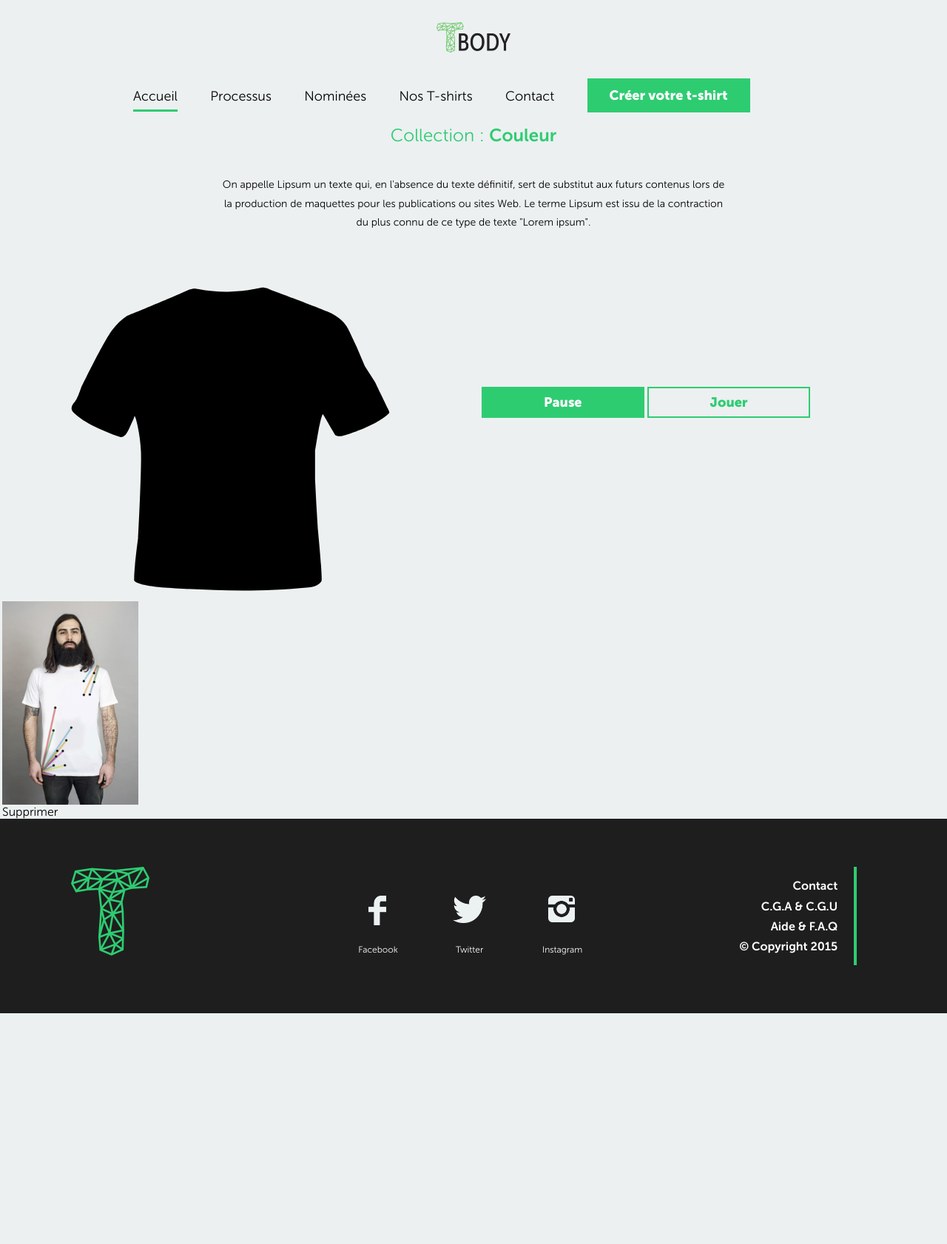
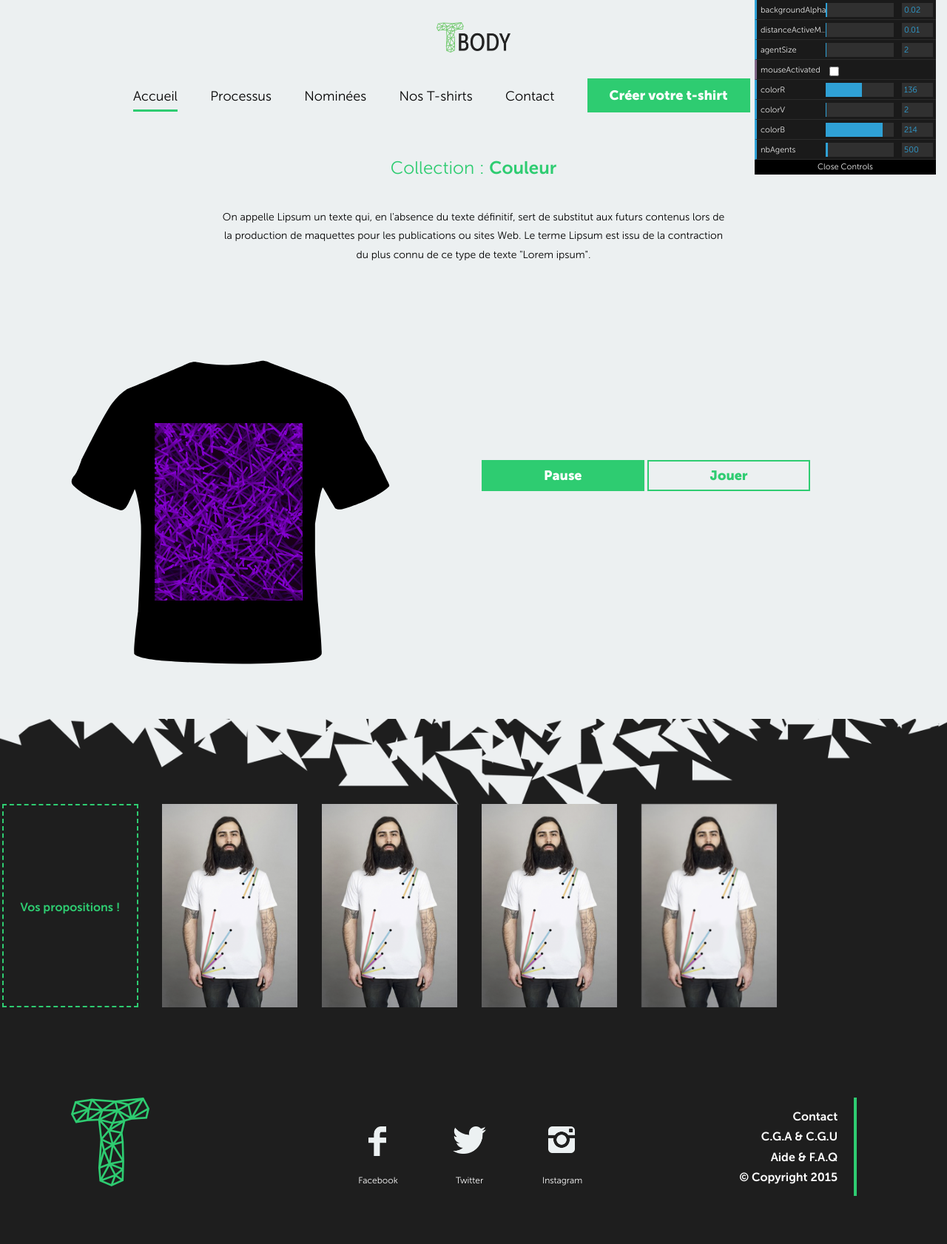
Before and after one commit to emoc11/tbody, a PHP site: page /create_tshirt.php in a window 1280 px wide. Shown: the whole page at 74% size. Before the commit the page ends 1370 px from the top, so only its background shows below. Run offline with PHP 8.4, Linux system fonts and the light colour scheme.

Commit message:
Fin intégration en dure html/css page vote
- Reste js

```diff
--- a/create_tshirt.php
+++ b/create_tshirt.php
@@ -1,16 +1,22 @@
 <?php include("header.php"); ?>
 
-<section class="collection-infos">
+<section>
+
+	<div class="collection-infos">
 
 		<h1 class="collection-infos__name">Collection : <span class="bold">Couleur</span></h1>
 		<div class="collection-infos__description">
 			On appelle Lipsum un texte qui, en l'absence du texte définitif, sert de substitut aux futurs contenus lors de la production de maquettes pour les publications ou sites Web. Le terme Lipsum est issu de la contraction du plus connu de ce type de texte "Lorem ipsum".
 		</div>
 
+	</div>
+
 </section>
 
 
-<section class="onerow tshirt-design">
+<section class="tshirt-design">
+
+	<div class="onerow">
 
 		<div class="col6">
 			<div class="tshirt-design__render">
@@ -42,16 +48,51 @@
 
 		</div>
 
+	</div>
+
 </section>
 
-<section class="creations onerow">
+<section class="creations">
+
+	<div class="onerow">
+
+		<div class="propositions-wrapper col2">
+			<div class="propositions">
+				Vos propositions !
+			</div>
+		</div>
 
 		<div class="creation col2">
+			<a href="#" class="creation__visu">
+				<img src="images/t_shirt_1.png" alt="">
+				<div class="creation__overlay"></div>
+			</a>
+			<a href="#" class="delete">Supprimer</a>
+		</div>
 
-		<div class="creation__visu">
+		<div class="creation col2">
+			<a href="#" class="creation__visu">
 				<img src="images/t_shirt_1.png" alt="">
+				<div class="creation__overlay"></div>
+			</a>
+			<a href="#" class="delete">Supprimer</a>
 		</div>
-		<a class="creation__delete">Supprimer</a>
+
+		<div class="creation col2">
+			<a href="#" class="creation__visu">
+				<img src="images/t_shirt_1.png" alt="">
+				<div class="creation__overlay"></div>
+			</a>
+			<a href="#" class="delete">Supprimer</a>
+		</div>
+
+		<div class="creation col2">
+			<a href="#" class="creation__visu">
+				<img src="images/t_shirt_1.png" alt="">
+				<div class="creation__overlay"></div>
+			</a>
+			<a href="#" class="delete">Supprimer</a>
+		</div>
 
 	</div>
 
--- a/css/style.css
+++ b/css/style.css
@@ -596,6 +596,10 @@ footer .footer-menu a:hover {
   font-size: 14px;
   line-height: 1.8;
 }
+.tshirt-design {
+  display: inline-block;
+  width: 100%;
+}
 .tshirt-design .tshirt-design__render {
   max-width: 440px;
   margin: 0 auto;
@@ -634,8 +638,78 @@ footer .footer-menu a:hover {
   border: solid 2px #2ecc71;
   padding: 8px;
 }
-.creations .creation {
+.creations {
+  padding: 115px 0 0;
+  background: #1e1e1e url("../images/header_presentation.png") no-repeat top;
+  background-size: 100%;
+}
+.creations .propositions-wrapper .propositions {
+  color: #2ecc71;
+  border: dashed 2px #2ecc71;
+  height: 100%;
+  display: block;
+  text-align: center;
+  font-weight: 700;
+  height: 275px;
+  line-height: 275px;
+}
+.creations .creation .creation__visu {
   position: relative;
+  cursor: pointer;
+  display: block;
+  width: 100%;
+}
+.creations .creation .creation__visu img {
+  position: relative;
+  z-index: 1;
+  height: auto;
+}
+.creations .creation .creation__visu .creation__overlay {
+  position: absolute;
+  z-index: 2;
+  top: 0;
+  left: 0;
+  background-color: rgba(119, 196, 149, 0.5);
+  background-image: url("../images/check.png");
+  background-repeat: no-repeat;
+  background-position: center center;
+  background-size: 50%;
+  width: 100%;
+  height: 100%;
+  opacity: 0;
+  -webkit-transition: opacity 0.3s ease-out;
+  transition: opacity 0.3s ease-out;
+}
+.creations .creation .creation__visu:hover .creation__overlay {
+  opacity: 1;
+}
+.creations .creation .delete {
+  margin-top: 15px;
+  display: block;
+  border: solid 2px #ffffff;
+  padding: 8px 0;
+  color: #ffffff;
+  font-weight: 700;
+  font-size: 18px;
+  position: relative;
+  text-align: center;
+  opacity: 0;
+  -webkit-transition: opacity 0.3s ease-out;
+  transition: opacity 0.3s ease-out;
+}
+.creations .creation .delete:before {
+  content: "";
+  position: absolute;
+  top: 9px;
+  left: 10px;
+  width: 22px;
+  height: 20px;
+  display: block;
+  background: url('../images/croix.png') no-repeat;
+  background-size: cover;
+}
+.creations .creation:hover .delete {
+  opacity: 1;
 }
 @font-face {
   font-family: 'MuseoSans';
--- a/css/tshirt-creator.less
+++ b/css/tshirt-creator.less
@@ -20,6 +20,9 @@
 }
 
 .tshirt-design{
+
+	display: inline-block;
+  	width: 100%;
 
 	.tshirt-design__render{
 
@@ -86,10 +89,97 @@
 
 .creations{
 
+	padding: 115px 0 0;
+	background: #1e1e1e url("../images/header_presentation.png") no-repeat top;
+	background-size: 100%;
+
+	.propositions-wrapper{
+		.propositions{
+			color: @green;
+			border: dashed 2px @green;
+			height: 100%;
+			display: block;
+			text-align: center;
+			.bold;
+			height: 275px;
+			line-height: 275px;
+
+		}
+	}
+
 	.creation{
 
-		position: relative;
+		.creation__visu{
 
+			position: relative;
+			cursor: pointer;
+			display: block;
+			width: 100%;
+
+			img{
+				position: relative;
+				z-index: 1;
+				height: auto;
+			}
+
+			.creation__overlay{
+				position: absolute;
+				z-index: 2;
+				top:0;
+				left: 0;
+				background-color: rgba(119, 196, 149, 0.5);
+				background-image: url("../images/check.png");
+				background-repeat: no-repeat;
+				background-position: center center;
+				background-size: 50%;
+				width: 100%;
+				height: 100%;
+				opacity: 0;
+				-webkit-transition: opacity .3s ease-out;
+				transition: opacity .3s ease-out;
+			}
+
+			&:hover{
+
+				.creation__overlay{
+					opacity: 1;
+				}
+
+			}
+
+		}
+
+		.delete{
+			margin-top: 15px;
+			display: block;
+			border: solid 2px @w;
+			padding: 8px 0;
+			color: @w;
+			.bold;
+			font-size: 18px;
+			position: relative;
+			text-align: center;
+			opacity: 0;
+			-webkit-transition: opacity .3s ease-out;
+			transition: opacity .3s ease-out;
+			&:before{
+				content:"";
+				position: absolute;
+				top: 9px;
+				left: 10px;
+				width: 22px;
+				height: 20px;
+				display: block;
+				background: url('../images/croix.png') no-repeat;
+				background-size: cover;
+			}
+		}
+
+		&:hover{
+			.delete{
+				opacity: 1;
+			}
+		}
 	}
 
 }
--- /dev/null
+++ b/js/create_tshirt.js
@@ -0,0 +1,218 @@
+$(function(){
+
+    // Graphics settings
+    var settings ={};
+    settings.displayWidth = 200;
+    settings.displayHeight = 240;
+    settings.backgroundAlpha = 0.02;
+    settings.agentSize = 2;
+    settings.maxIncrement = 1;
+    settings.nbAgents = 500;
+    settings.triangleAlpha = .1;
+    settings.distanceActiveMouse = .01;
+    settings.mouseActivated = false;
+    settings.stopAnimation = false;
+
+    settings.colorR = Math.floor(Math.random() * 256);
+    settings.colorV = Math.floor(Math.random() * 256);
+    settings.colorB = Math.floor(Math.random() * 256);
+
+    // Mouse position
+    var mousePosition = {
+        x: 0,
+        y: 0
+    };
+
+    var displaySizeSquared = settings.displayWidth * settings.displayHeight;
+
+    // Init canvas
+    var canvas = document.getElementById('canvas');
+    canvas.width = settings.displayWidth;
+    canvas.height = settings.displayHeight;
+    var ctx = canvas.getContext("2d");
+
+
+    // Fonction pour lancer l'animation
+    var requestAnimationFrame = window.requestAnimationFrame || window.mozRequestAnimationFrame || window.webkitRequestAnimationFrame || window.msRequestAnimationFrame;
+
+    // Position de l'agent
+    var position = {
+        x: Math.random()*settings.displayWidth,
+        y: Math.random()*settings.displayHeight,
+        update: function(){
+            this.x = Math.random()*settings.displayWidth;
+            this.y = Math.random()*settings.displayHeight;
+        }
+    }
+
+
+    // Fonction pour créer l'agent
+    function createAgent() {
+
+        // Objet AGENT
+        var agent = {}
+
+        agent.x = position.x;
+        agent.xIncrement = (Math.random() * 2 - 1) * settings.maxIncrement;
+        agent.saveXIncr = agent.xIncrement;
+
+        agent.y = position.y;
+        agent.yIncrement = (Math.random() * 2 - 1) * settings.maxIncrement;
+        agent.saveYIncr = agent.yIncrement;
+
+
+        agent.update = function(distanceToMouseSquared) {
+
+            // Dessiner l'agent
+            ctx.fillStyle = "rgb("+ settings.colorR +", "+ settings.colorV +", "+ settings.colorB +")"; //-- NOIR
+            ctx.fillRect(agent.x, agent.y, settings.agentSize, settings.agentSize); // Taille fixe
+
+            // var mouseOnAgent = distanceToMouseSquared / displaySizeSquared;
+
+            agent.x += agent.xIncrement;
+            agent.y += agent.yIncrement;
+
+            if(agent.x >= settings.displayWidth || agent.x <= 0){
+
+                agent.xIncrement = - agent.xIncrement;
+                agent.saveXIncr = agent.xIncrement;
+
+            } else if( agent.y >= settings.displayHeight || agent.y <= 0 ) {
+
+                agent.yIncrement = - agent.yIncrement;
+                agent.saveYIncr = agent.yIncrement;
+
+            }
+        };
+
+        // return the new object
+        return agent;
+    }
+
+    // Création de l'agent
+    var myAgent = [];
+
+    for (var i = 0; i < settings.nbAgents; i++) {
+
+        if( i % 5 == 0)
+            position.update()
+
+        myAgent.push(createAgent());
+    }
+
+    // Boucle et déplace l'agent
+    function step() {
+
+        // Efface écran
+        if(!settings.stopAnimation){
+
+            ctx.fillStyle = "rgba(0, 0, 0, "+settings.backgroundAlpha+")";
+            ctx.fillRect(0, 0, settings.displayWidth, settings.displayHeight);
+
+
+            // Dessiner les agents
+            myAgent.forEach(function(a) {
+
+                if(settings.mouseActivated) {
+                    var distanceToMouseSquared = (a.x - mousePosition.x) * (a.x - mousePosition.x) + (a.y - mousePosition.y) * (a.y - mousePosition.y);
+                }
+
+                // Mise à jour
+                a.update(distanceToMouseSquared);
+
+            });
+        }
+
+        // Boucler dès que possible
+
+
+        requestAnimationFrame(step);
+    }
+
+    // Initialiser le canvas avec un fond blanc
+    ctx.fillStyle = "rgb(0, 0, 0)";
+    ctx.fillRect(0, 0, settings.displayWidth, settings.displayHeight);
+
+    // Lancer l'animation dès que possible
+    requestAnimationFrame(step);
+
+    // Press 's' to save canvas as jpg
+    $("body").keydown(function(event) {
+        if (event.which === 83) {
+            raster(canvas, "myFile", "jpeg");
+        }
+    });
+
+    // Init the Graphical User Interace (GUI)
+    // We use the dat.gui library, which manages properties of specfific objets of your code
+    var gui = new dat.GUI();
+    gui.add(settings, "backgroundAlpha", 0, 1); // Register the property 'refreshAlpha' of the 'settings' object, taking values between 0 and 1. The initial value is the value given to the property at the beginning of this code
+    // gui.add(settings, "triangleAlpha", 0, 1);
+    gui.add(settings, "distanceActiveMouse", 0, 1);
+    gui.add(settings, "agentSize", 1, 100);
+    gui.add(settings, "mouseActivated", false, true);
+    // var stopAnimation = gui.add(settings, "stopAnimation", false, true);
+    var colorR = gui.add(settings, "colorR", 0, 256);
+    var colorV = gui.add(settings, "colorV", 0, 256);
+    var colorB = gui.add(settings, "colorB", 0, 256);
+    var numAgentController = gui.add(settings, "nbAgents", 1, 15000);
+
+
+    colorR.onChange(function(value){
+        settings.colorR =  Math.floor(value);
+    });
+
+    colorV.onChange(function(value){
+        settings.colorV =  Math.floor(value);
+    });
+
+    colorB.onChange(function(value){
+        settings.colorB =  Math.floor(value);
+    });
+
+    // Listen to the changes of the numAgentController
+    numAgentController.onChange(function(value) {
+        var numAgentsToAdd = value - myAgent.length;
+        if (numAgentsToAdd > 0) {
+
+            for (var i = 0; i < numAgentsToAdd; i++) {
+
+                if( i % 5 == 0)
+                    position.update()
+
+                myAgent.push(createAgent());
+            }
+        } else {
+            numAgentsToAdd = -numAgentsToAdd; // number numAgentsToAdd to negative or equal to 0. We need it positive or equal to 0
+            myAgent.splice(0, numAgentsToAdd); // remove a number numAgentsToAdd at the beginning of the agent array. If this number is 0, nothing happens
+        }
+    });
+
+    // Stoper ou non l'animation
+
+    var $stopAnim = $("#stop-animation");
+
+    $stopAnim.on('change', function(){
+        settings.stopAnimation =  $(this).is(':checked')
+    })
+
+    $("body").keydown(function(event) {
+
+        if (event.which === 32) {
+
+            settings.stopAnimation = !settings.stopAnimation;
+
+            $stopAnim.prop('checked', settings.stopAnimation);
+
+        }
+    });
+
+    // track mouse position
+    var cvs = $("body");
+    cvs.mousemove(function(e) {
+        var offset = cvs.offset();
+        mousePosition.x = e.clientX - offset.left;
+        mousePosition.y = e.clientY - offset.top;
+    });
+
+});
```
Also changed, not shown: images/check.png (added), images/croix.png (added). Lines whose indentation alone changed are shown as unchanged.
